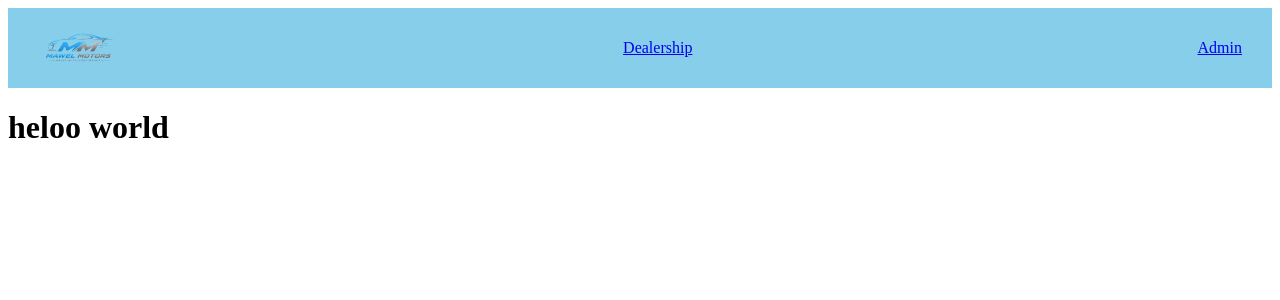
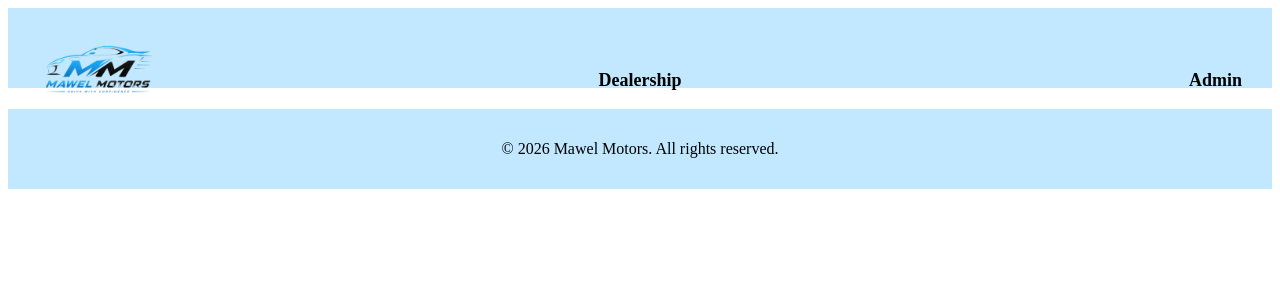
Before and after one commit to Weruh/mawell_motors, a React (Vite) app: page / in a window 1280 px wide. Shown: the top 300 px of the page. Built offline with nearby package versions, Linux system fonts and the light colour scheme.

Commit message:
addition of footer and routing fix

```diff
--- a/index.html
+++ b/index.html
@@ -2,7 +2,7 @@
 <html lang="en">
   <head>
     <meta charset="UTF-8" />
-    <link rel="icon" type="image/svg+xml" href="/favicon.svg" />
+    <link rel="icon" type="image/svg+xml" href="/src/assets/mawell3.png" />
     <meta name="viewport" content="width=device-width, initial-scale=1.0" />
     <title>mawell_motors</title>
   </head>
--- /dev/null
+++ b/src/component/Footer.jsx
@@ -0,0 +1,11 @@
+function Footer() {
+  return (
+
+    <footer
+      style={{width: "100%",height: "10vh",backgroundColor: "#C1E8FF",color: "black", display: "flex", justifyContent: "center", alignItems: "center", }} >
+      <p>© 2026 Mawel Motors. All rights reserved.</p>
+    </footer>
+  );
+}
+
+export default Footer;
--- a/src/component/Navbar.jsx
+++ b/src/component/Navbar.jsx
@@ -2,21 +2,28 @@ import { Link } from "react-router-dom";
 
 function Navbar() {
   return (
-    <nav style={{ display: "flex", alignItems: "center", justifyContent: "space-between",width: "100%", height: "10vh", backgroundColor: "skyblue",padding: "0 30px", boxSizing: "border-box",color:'black',}} >
+    <nav
+      style={{ display: "grid",gridTemplateColumns: "1fr 1fr 1fr",alignItems: "center",width: "100%", height: "10vh", backgroundColor: "#C1E8FF",padding: "0 30px", boxSizing: "border-box",}} >
       <div>
         <Link to="/">
-          <img src="/src/assets/mawel2.png" alt="Mawel Motors"  style={{ width: "80px", height: "80px", objectFit: "contain",}}/>
+          <img src="/src/assets/mawell3.png" alt="Mawel Motors" style={{ width: "120px", height: "120px", objectFit: "contain", marginBottom:"20px" }}  />
         </Link>
       </div>
 
 
-      <div style={{display: "flex",  gap: "30px", }} >
-        <Link to="/dealership">Dealership</Link>
+      <div style={{ display: "flex", justifyContent: "center", gap: "30px", }} >
+        <Link to="/dealership" style={{ textDecoration: "none", color: "black",  fontWeight: "700",  fontSize: "18px", }} >
+          Dealership
+        </Link>
       </div>
 
-      <div>
-        <Link to="/admin">Admin</Link>
+      <div style={{ display: "flex", justifyContent: "flex-end", }}
+      >
+        <Link to="/admin" style={{ textDecoration: "none", color: "black", fontWeight: "700", fontSize: "18px"  }}>
+          Admin
+        </Link>
       </div>
+
     </nav>
   );
 }
--- a/src/layout/Layout.jsx
+++ b/src/layout/Layout.jsx
@@ -1,5 +1,6 @@
 import { Outlet } from "react-router-dom"
 import Navbar from "../component/Navbar";
+import Footer from "../component/Footer";
 
 function Layout() {
   return (
@@ -9,6 +10,7 @@ function Layout() {
        <main>
             <Outlet />
        </main>
+       <Footer />
 
     </div>
   );
--- a/src/pages/Home.jsx
+++ b/src/pages/Home.jsx
@@ -4,7 +4,7 @@ function Home() {
   return (
     <div>
         <h1>
-           heloo world
+
         </h1>
     </div>
   )
```
Also changed, not shown: src/assets/mawel2.png (deleted), src/assets/mawell3.png (added).
